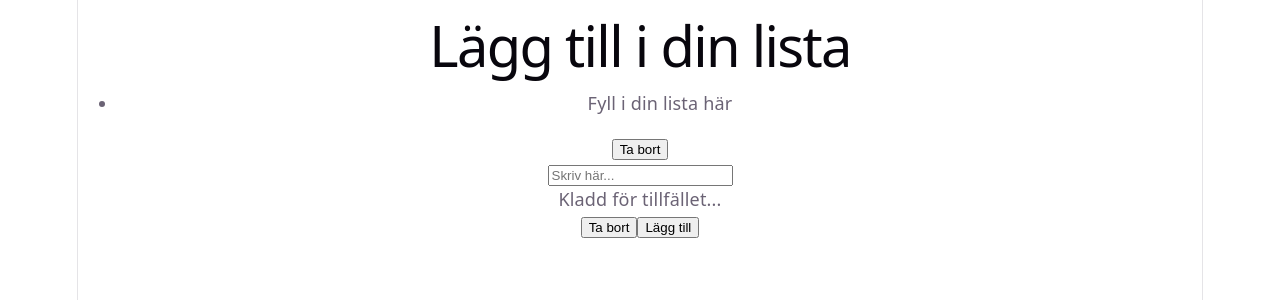
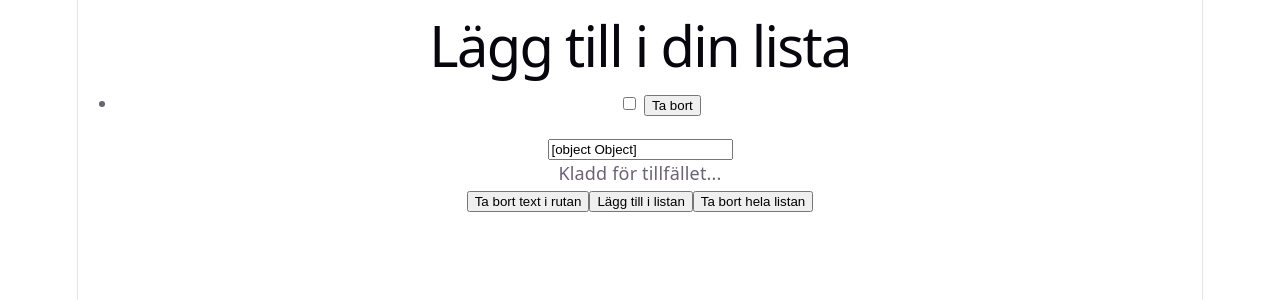
Before and after one commit to BanjoKod/ToDoAppen, a React (Vite) app: page / in a window 1280 px wide. Shown: the top 300 px of the page. Built offline with nearby package versions, Linux system fonts and the light colour scheme.

Commit message:
Fixed some issues, added a way to confirm if 1 task is done and also remove individual tasks/ the whole list

```diff
--- a/src/App.jsx
+++ b/src/App.jsx
@@ -5,7 +5,9 @@ function App(){
       "Fyll i din lista här"
     ]);
 
-    const [draft, setDraft] = useState("");
+    const [draft, setDraft] = useState([
+    {id: 1, text: "Fyll i din text här", done: false}
+  ]);
 
   function clearList(){
     setTodos([]);
@@ -22,19 +24,36 @@ function App(){
   function addText(){
     const text = draft.trim();
     if (text === "") return;
-    setTodos([...todos, text]);
+    setTodos([...todos, {id: Date.now(), text: text, done: false }]);
     setDraft("");
+  }
+
+  function toggleTodo(id) {
+    setTodos(todos.map((t) =>
+    t.id === id ? { ...t, done: !t.done } : t
+  ));
+  }
+
+  function removeTodo(id) {
+    setTodos(todos.filter((t) => t.id !== id));
   }
 
   return (
     <main>
       <h1>Lägg till i din lista</h1>
       <ul>
-        {todos.map((t, i) => (
-          <li key={i}>{t}</li>
+        {todos.map((t) => (
+          <li key={t.id}>
+            <input
+            type="checkbox"
+            checked={t.done}
+            onChange={() => toggleTodo(t.id)}
+            />
+            <span style={{ textDecoration: t.done ? "line-through" : "none" }}> {t.text}</span>
+            <button type="button" onClick={() => removeTodo(t.id)}>Ta bort</button>
+            </li>
         ))}
       </ul>
-      <button type="button" onClick={clearList}>Ta bort</button>
       <section>
         <input
         type="text"
@@ -43,8 +62,9 @@ function App(){
           placeholder="Skriv här..."
           />
         <p>Kladd för tillfället...</p>
-        <button type="button" onClick={handleClear}>Ta bort</button>
-        <button type="button" onClick={addText}>Lägg till</button>
+        <button type="button" onClick={handleClear}>Ta bort text i rutan</button>
+        <button type="button" onClick={addText}>Lägg till i listan</button>
+        <button type="button" onClick={clearList}>Ta bort hela listan</button>
       </section>
     </main>
   );
```
